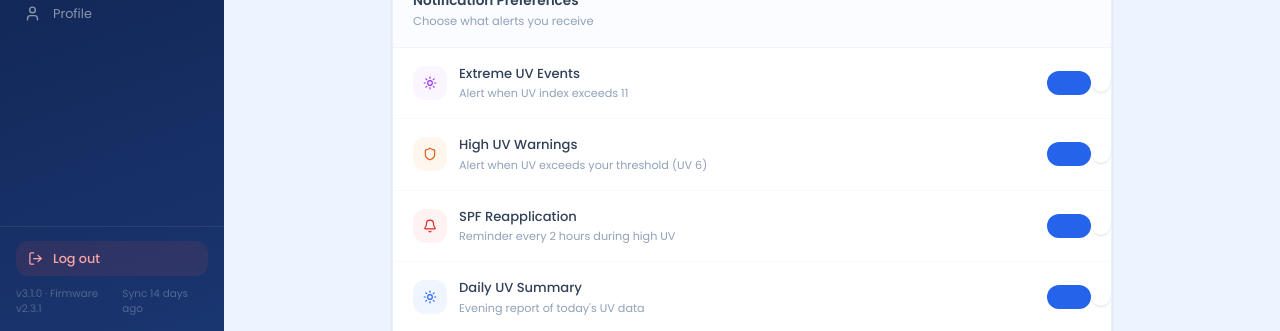
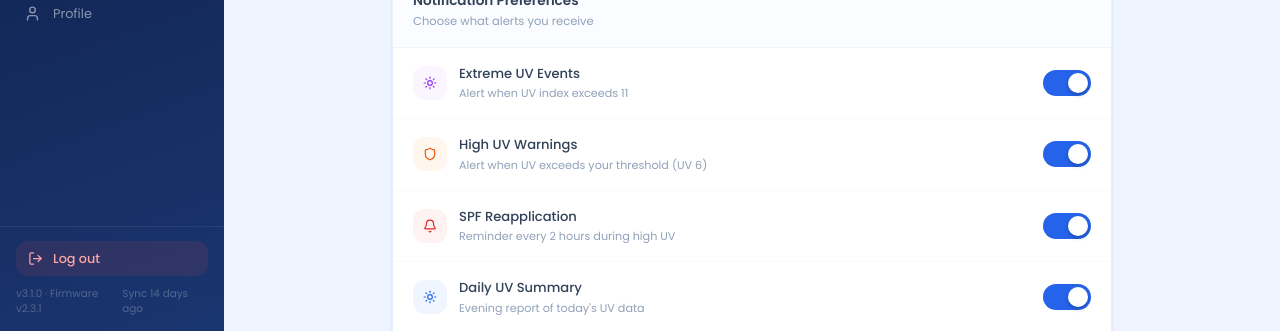
Before and after one commit to sawanttarun13-cpu/SunSense, a React (Vite) app: page /settings in a window 1280 px wide. Shown: the part 469-800 px from the top of the page. Built offline with nearby package versions, Linux system fonts and the light colour scheme.

Commit message:
feat: initialize SunSense project scaffolding with UI components, services, mock data, and routing structure

```diff
--- a/src/pages/Analytics.tsx
+++ b/src/pages/Analytics.tsx
@@ -211,10 +211,10 @@ export function Analytics() {
                 <div className="absolute bottom-full left-1/2 -translate-x-1/2 mb-2 hidden group-hover:block z-20 pointer-events-none">
                   <div className="rounded-lg px-2.5 py-1.5 text-white whitespace-nowrap shadow-lg text-center" style={{ background: '#1E293B', fontSize: '0.65rem', lineHeight: 1.5 }}>
                     <div className="font-semibold">
-                      {({'#86EFAC':'Low','#FDE047':'Moderate','#FDBA74':'High','#FCA5A5':'Very High','#C4B5FD':'Extreme'} as Record<string,string>)[c] ?? 'No data'}
+                      {({ '#86EFAC': 'Low', '#FDE047': 'Moderate', '#FDBA74': 'High', '#FCA5A5': 'Very High', '#C4B5FD': 'Extreme' } as Record<string, string>)[c] ?? 'No data'}
                     </div>
                     <div style={{ color: '#94A3B8' }}>
-                      {({'#86EFAC':'≤ 2','#FDE047':'≤ 5','#FDBA74':'≤ 7','#FCA5A5':'≤ 10','#C4B5FD':'12+'} as Record<string,string>)[c] ?? '—'}
+                      {({ '#86EFAC': '≤ 2', '#FDE047': '≤ 5', '#FDBA74': '≤ 7', '#FCA5A5': '≤ 10', '#C4B5FD': '12+' } as Record<string, string>)[c] ?? '—'}
                     </div>
                   </div>
                   <div className="w-2 h-2 mx-auto -mt-1 rotate-45 rounded-sm" style={{ background: '#1E293B' }} />
--- a/src/pages/SettingsPage.tsx
+++ b/src/pages/SettingsPage.tsx
@@ -10,16 +10,36 @@ function Toggle({ on, onChange }: { on: boolean; onChange: (v: boolean) => void
   return (
     <button
       onClick={() => onChange(!on)}
-      className="relative flex-shrink-0 rounded-full transition-colors duration-200 focus:outline-none"
-      style={{ width: 44, height: 24, background: on ? '#2563EB' : '#CBD5E1' }}
       role="switch"
       aria-checked={on}
+      style={{
+        position: 'relative',
+        display: 'inline-flex',
+        flexShrink: 0,
+        width: 48,
+        height: 26,
+        borderRadius: 999,
+        border: 'none',
+        cursor: 'pointer',
+        padding: 0,
+        outline: 'none',
+        background: on ? '#2563EB' : '#CBD5E1',
+        transition: 'background-color 0.3s ease',
+      }}
     >
       <span
-        className="absolute rounded-full bg-white shadow-sm transition-transform duration-200"
         style={{
-          top: 3, width: 18, height: 18,
-          transform: on ? 'translateX(23px)' : 'translateX(3px)',
+          position: 'absolute',
+          top: 3,
+          left: 3,
+          width: 20,
+          height: 20,
+          borderRadius: '50%',
+          background: '#ffffff',
+          boxShadow: '0 2px 4px rgba(0,0,0,0.25)',
+          transform: on ? 'translateX(22px)' : 'translateX(0px)',
+          transition: 'transform 0.3s cubic-bezier(0.34, 1.56, 0.64, 1)',
+          willChange: 'transform',
         }}
       />
     </button>
@@ -100,9 +120,9 @@ export function SettingsPage() {
 
   const thresholdZone = threshold <= 2 ? { color: '#16A34A', bg: '#F0FDF4' }
     : threshold <= 5 ? { color: '#CA8A04', bg: '#FEFCE8' }
-    : threshold <= 7 ? { color: '#EA580C', bg: '#FFF7ED' }
-    : threshold <= 10 ? { color: '#DC2626', bg: '#FEF2F2' }
-    : { color: '#9333EA', bg: '#FAF5FF' };
+      : threshold <= 7 ? { color: '#EA580C', bg: '#FFF7ED' }
+        : threshold <= 10 ? { color: '#DC2626', bg: '#FEF2F2' }
+          : { color: '#9333EA', bg: '#FAF5FF' };
 
   if (loading) return <LoadingState />;
   if (error) return <ErrorState onRetry={() => window.location.reload()} />;
--- a/vite.config.ts
+++ b/vite.config.ts
@@ -33,4 +33,8 @@ export default defineConfig({
 
   // File types to support raw imports. Never add .css, .tsx, or .ts files to this.
   assetsInclude: ['**/*.svg', '**/*.csv'],
+
+  server: {
+    allowedHosts: true, // Allow all hosts so ngrok works without updating the config every time the URL changes
+  },
 })
```
Also changed, not shown: src/pages/Dashboard.tsx (+5 -5 lines), src/styles/index.css (line endings or trailing spaces), src/styles/theme.css (line endings or trailing spaces), 1 other file (tests, documents, lock files or other folders).
